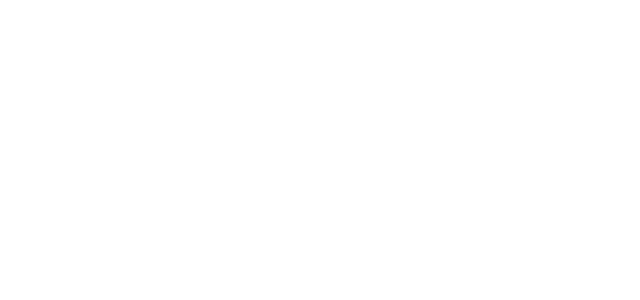
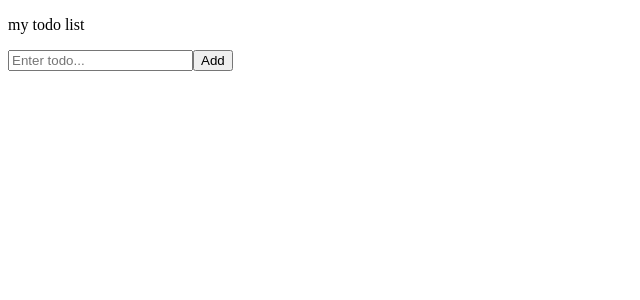
Before and after one commit to mariehposa/vue-todo, a Vue app in the folder todo/: page / in a window 1280 px wide. Shown: the top 300 px of the page, without its empty margins (0-640 px from the left). Built offline with nearby package versions, Linux system fonts and the light colour scheme.

Commit message:
add html

```diff
--- a/todo/src/components/HelloWorld.vue
+++ b/todo/src/components/HelloWorld.vue
@@ -1,6 +1,10 @@
 <template>
   <div class="hello">
-
+    <p>my todo list</p>
+    <div>
+      <input type="text" id="input" placeholder="Enter todo..." />
+      <button>Add</button>
+    </div>
   </div>
 </template>
 
```
